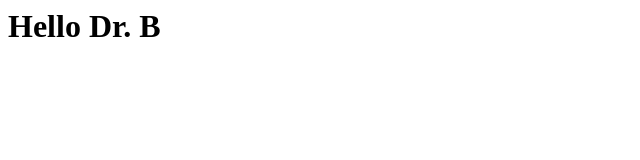
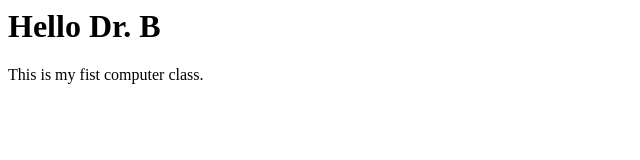
Before and after one commit to MeaghanGrant/helloLab1, a plain HTML site: page index.html in a window 1280 px wide. Shown: the whole page, without its empty margins (0-640 px from the left). Drawn offline with Linux system fonts and the light colour scheme.

Commit message:
Update index.html

```diff
--- a/index.html
+++ b/index.html
@@ -1,5 +1,8 @@
 <html>
 <body>
 <h1>Hello Dr. B</h1>
+  <p>
+    This is my fist computer class.
+  </p>
 </body>
 </html>
```
